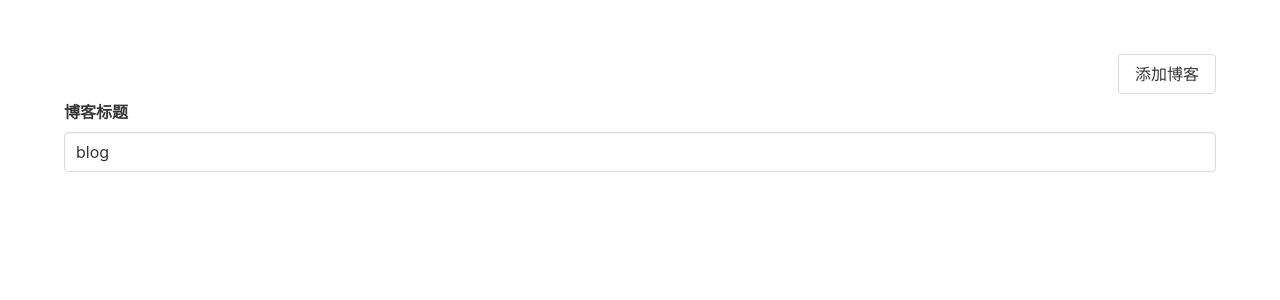
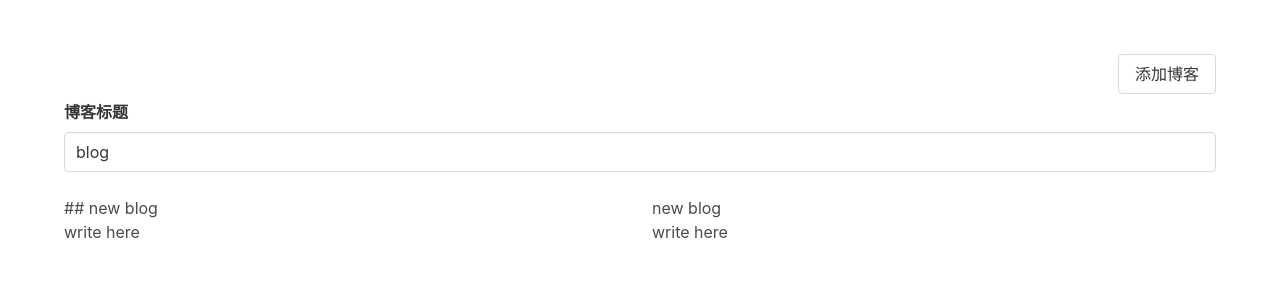
Before and after one commit to LoTwT/vue3-blog, a Vue app: page /posts/new in a window 1280 px wide. Shown: the top 300 px of the page. Built offline with nearby package versions, Linux system fonts and the light colour scheme.

Commit message:
markdown to html

```diff
--- a/package.json
+++ b/package.json
@@ -19,6 +19,7 @@
     "@babel/preset-env": "^7.14.4",
     "@babel/preset-typescript": "^7.13.0",
     "@types/jest": "^26.0.23",
+    "@types/marked": "^2.0.3",
     "@types/moment": "^2.13.0",
     "@types/node": "^15.6.1",
     "@vitejs/plugin-vue": "^1.2.3",
@@ -27,6 +28,7 @@
     "babel-jest": "26.6.3",
     "flush-promises": "^1.0.2",
     "jest": "26.6.3",
+    "marked": "^2.0.7",
     "moment": "^2.29.1",
     "ts-jest": "26.5.4",
     "typescript": "^4.1.3",
--- a/src/components/PostWriter.vue
+++ b/src/components/PostWriter.vue
@@ -10,12 +10,29 @@
         </div>
       </div>
     </div>
+
+    <!-- 写的内容 & 展示内容 -->
+    <div class="columns">
+      <div class="column is-one-half">
+        <div
+          contenteditable
+          id="markdown"
+          ref="contentEditable"
+          @input="handleEdit"
+        />
+      </div>
+      <div class="column is-one-half">
+        <div v-html="html" />
+      </div>
+    </div>
   </div>
 </template>
 
 <script lang="ts">
 import { Post } from "@/types";
-import { defineComponent, ref } from "vue";
+import { defineComponent, onMounted, reactive, ref, toRefs, watch } from "vue";
+// @ts-ignore
+import { parse } from "marked";
 
 export default defineComponent({
   name: "PostWriter",
@@ -26,10 +43,35 @@ export default defineComponent({
     },
   },
   setup(props) {
-    const title = ref(props.post.title);
+    const post = toRefs(reactive(props.post));
+    const contentEditable = ref<HTMLDivElement | null>(null);
+
+    watch(
+      post.markdown,
+      (newValue) => {
+        post.html.value = parse(newValue);
+      },
+      { immediate: true }
+    );
+
+    onMounted(
+      () =>
+        contentEditable.value &&
+        (contentEditable.value.innerText = post.markdown.value)
+    );
+
+    const handleEdit = () =>
+      contentEditable.value &&
+      (post.markdown.value = contentEditable.value.innerText);
 
     return {
-      title,
+      title: post.title,
+      contentEditable,
+
+      handleEdit,
+      markdown: post.markdown,
+
+      html: post.html,
     };
   },
 });
```
Also changed, not shown: 1 other file (tests, documents, lock files or other folders).
